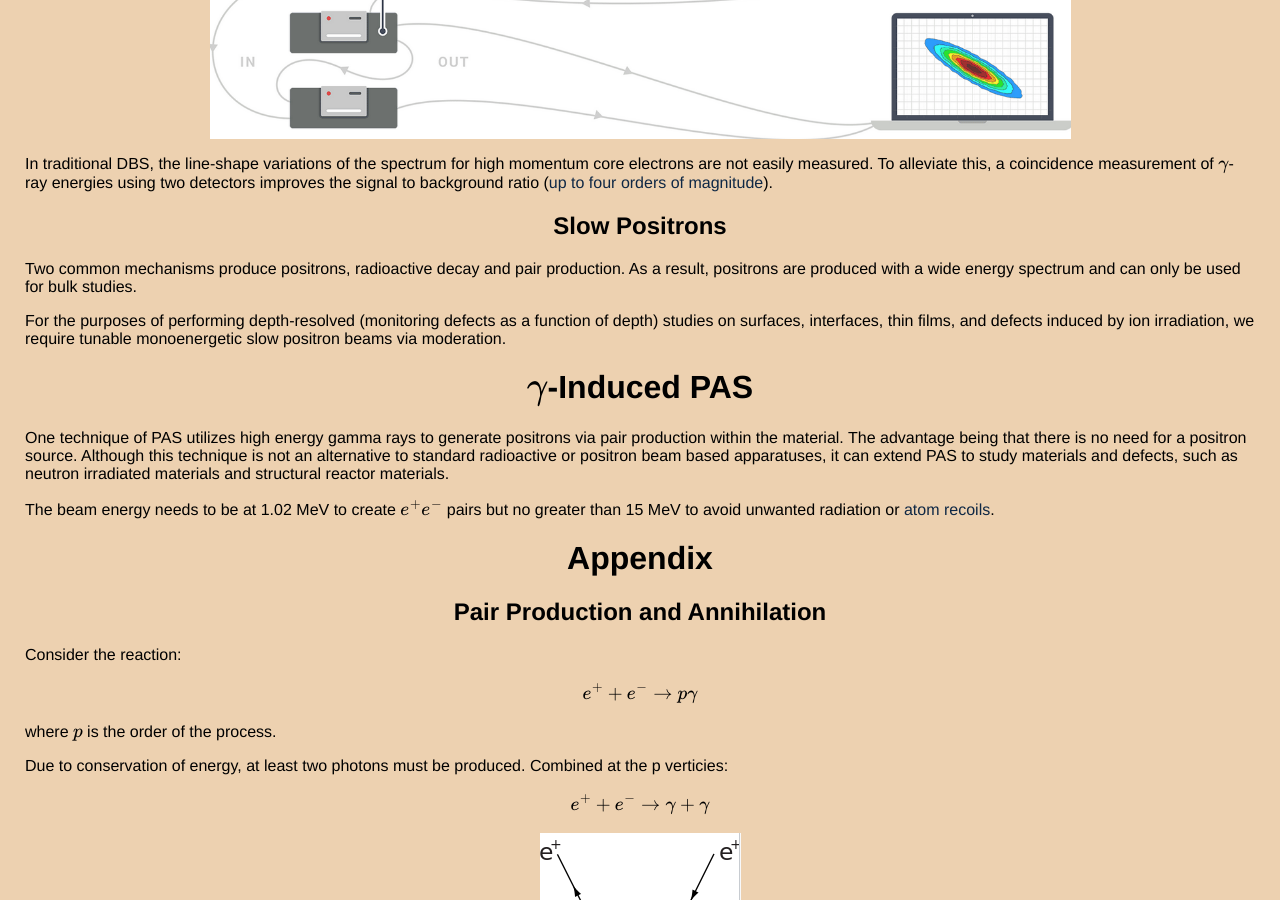
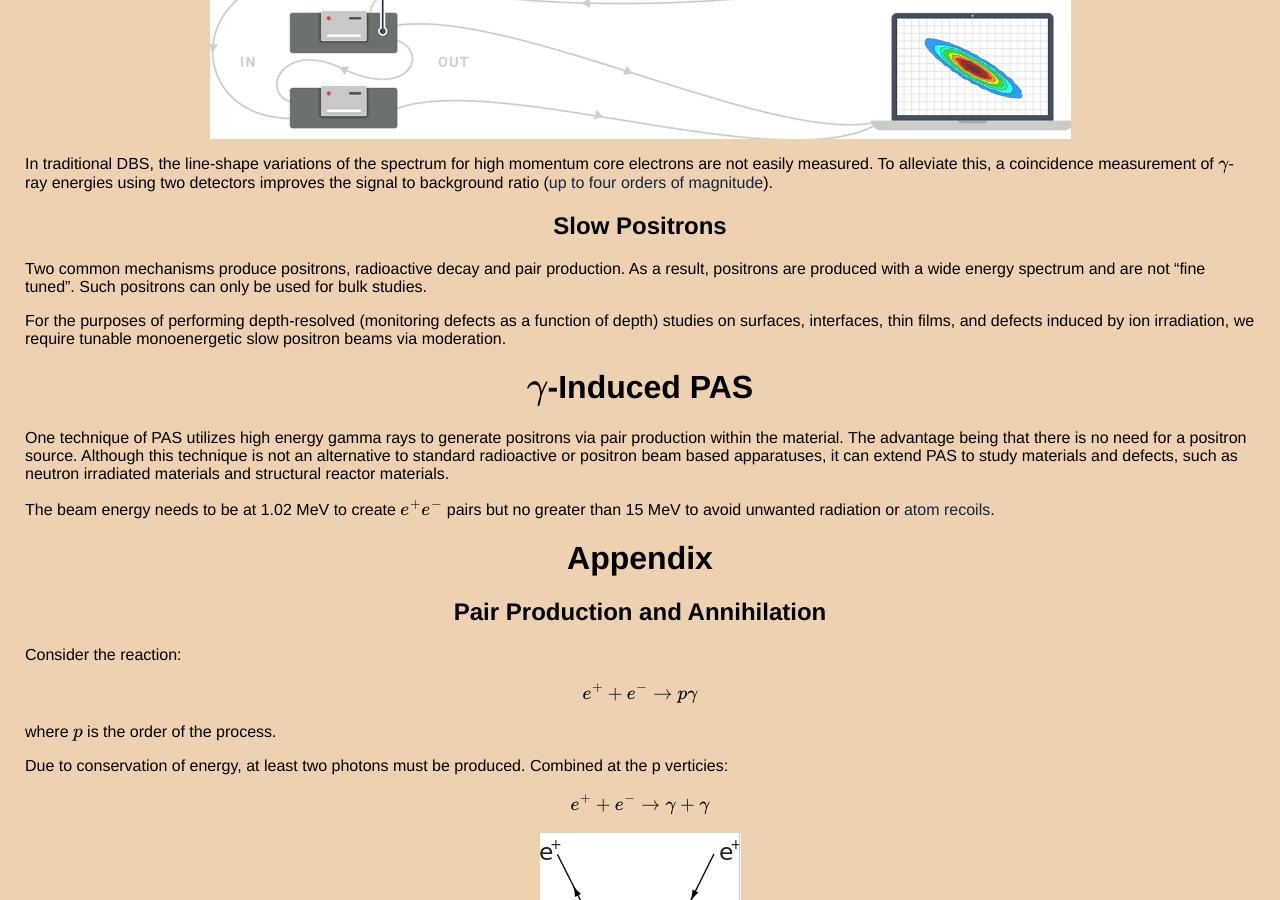
Before and after one commit to thaihangchung7/thaihangchung7.github.io, a Jekyll site: the page built from _notes/PositronAS.md, in a window 1280 px wide and 900 px high, scrolled down 3414 px. Built offline with Jekyll 4.4.1, drawn with Linux system fonts in a browser that asks for light colours; formulas are drawn with MathJax 3.

```diff
--- a/_notes/PositronAS.md
+++ b/_notes/PositronAS.md
@@ -116,7 +116,7 @@
 
 ## Slow Positrons
 
-Two common mechanisms produce positrons, radioactive decay and pair production. As a result, positrons are produced with a wide energy spectrum and can only be used for bulk studies.
+Two common mechanisms produce positrons, radioactive decay and pair production. As a result, positrons are produced with a wide energy spectrum and are not "fine tuned". Such positrons can only be used for bulk studies.
 
 For the purposes of performing depth-resolved (monitoring defects as a function of depth) studies on surfaces, interfaces, thin films, and defects induced by ion irradiation, we require tunable monoenergetic slow positron beams via moderation.
 
```
